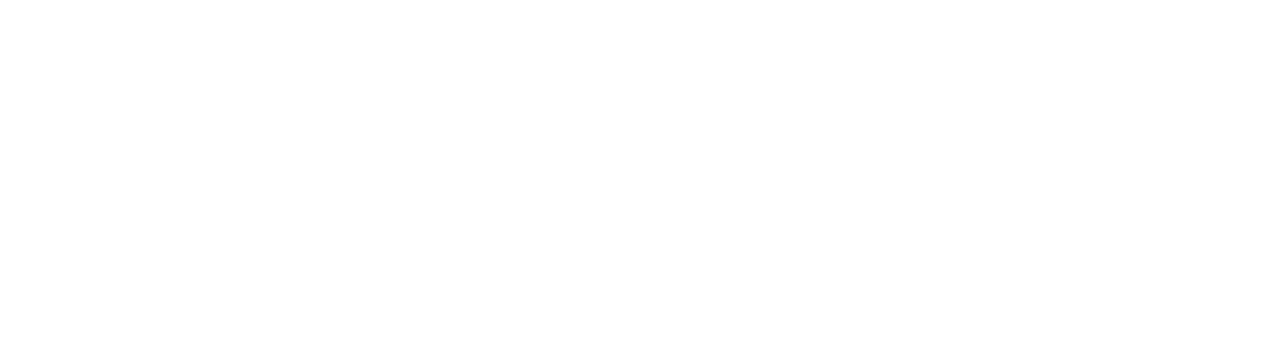
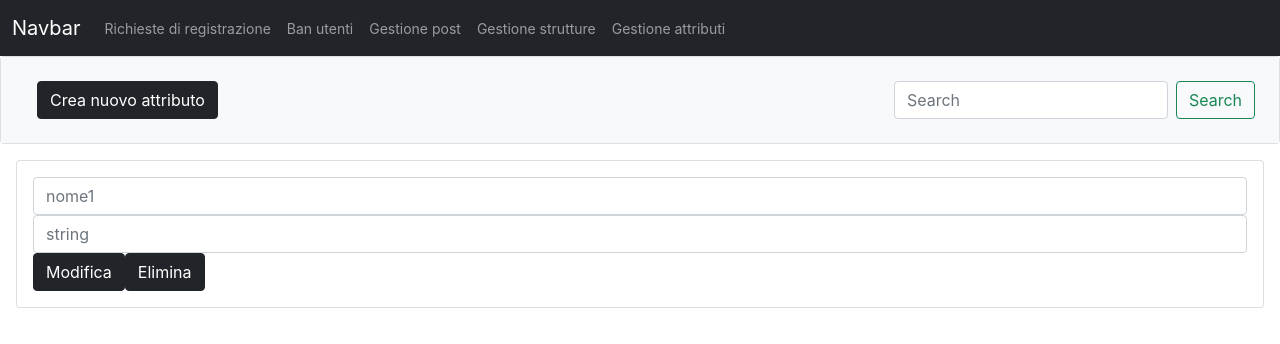
Before and after one commit to simonerusso97/myLinkedinFe, an Angular app: page /admin/manageAttribute in a window 1280 px wide. Before the commit this address led to /. Shown: the top 344 px of the page. Built offline with nearby package versions, Linux system fonts and the light colour scheme.

Commit message:
manage attribute

```diff
--- a/src/app/components/manage-attribute/manage-attribute.component.html
+++ b/src/app/components/manage-attribute/manage-attribute.component.html
@@ -1 +1,27 @@
-<p>manage-attribute works!</p>
+<header>
+  <app-navbar></app-navbar>
+</header>
+<div class="card">
+  <nav class="navbar navbar-light bg-light w-auto p-4">
+    <div class="container-fluid position-relative">
+      <button type="button" class="btn btn-dark" (click)="goTo()">Crea nuovo attributo</button>
+      <form class="d-flex position-absolute end-0">
+        <input class="form-control me-2" type="search" placeholder="Search" aria-label="Search">
+        <button class="btn btn-outline-success" type="submit">Search</button>
+      </form>
+    </div>
+  </nav>
+</div>
+
+<div *ngFor="let item of [{id:0, name:'nome1', type:'string', isModifing: false}];">
+  <div class="card m-3">
+    <div class="card-body" >
+      <input class="form-control" type="text" placeholder="{{item.name}}" [ngClass]="{'disabled': (!item.isModifing)}">
+      <input class="form-control" type="text" placeholder="{{item.type}}" [ngClass]="{'disabled': (!item.isModifing)}">
+      <button type="button" class="btn btn-dark" *ngIf="!item.isModifing">Modifica</button>
+      <button type="button" class="btn btn-dark" *ngIf="item.isModifing">Salva</button>
+      <button type="button" class="btn btn-dark">Elimina</button>
+
+    </div>
+  </div>
+</div>
--- a/src/app/components/manage-attribute/manage-attribute.component.ts
+++ b/src/app/components/manage-attribute/manage-attribute.component.ts
@@ -1,4 +1,5 @@
 import { Component, OnInit } from '@angular/core';
+import {Router} from '@angular/router';
 
 @Component({
   selector: 'app-manage-attribute',
@@ -7,9 +8,12 @@
 })
 export class ManageAttributeComponent implements OnInit {
 
-  constructor() { }
+  constructor(private route: Router) { }
 
   ngOnInit(): void {
   }
 
+  goTo(): void {
+    this.route.navigateByUrl('admin/createAttribute');
+  }
 }
--- a/src/app/components/navbar/navbar.component.html
+++ b/src/app/components/navbar/navbar.component.html
@@ -30,24 +30,24 @@
       <ul class="navbar-nav me-auto mb-2 mb-lg-0">
 
         <li class="nav-item">
-          <a class="nav-link active fw-bold" (click)="goTo('/admin/registrationRequest')"
+          <a  class="nav-link active fw-bold" (click)="goTo('/admin/registrationRequest')"
              [ngClass]="{'active fw-bold': (selected == '0')}">Richieste di registrazione</a>
         </li>
 
-        <li class="nav-item">
-          <a class="nav-link" [ngClass]="{'active fw-bold': (selected == '1')}" (click)="goTo('/admin/banUser')">Ban utenti</a>
+        <li  class="nav-item">
+          <a  class="nav-link" [ngClass]="{'active fw-bold': (selected == '1')}" (click)="goTo('/admin/banUser')">Ban utenti</a>
         </li>
 
         <li class="nav-item">
-          <a class="nav-link" href="#">Gestione post</a>
+          <a class="nav-link" [ngClass]="{'active fw-bold': (selected == '2')}">Gestione post</a>
         </li>
 
         <li class="nav-item">
-          <a class="nav-link" href="#">Gestione strutture</a>
+          <a class="nav-link" [ngClass]="{'active fw-bold': (selected == '3')}">Gestione strutture</a>
         </li>
 
         <li class="nav-item">
-          <a class="nav-link" href="#">Gestione attributi</a>
+          <a class="nav-link" [ngClass]="{'active fw-bold': (selected == '4')}" (click)="goTo('/admin/manageAttribute')"   >Gestione attributi</a>
         </li>
 
 
--- a/src/app/components/navbar/navbar.component.ts
+++ b/src/app/components/navbar/navbar.component.ts
@@ -26,6 +26,9 @@
     if (path === '/admin/banUser'){
       localStorage.setItem('selected', '1');
     }
+    if (path === '/admin/manageAttribute'){
+      localStorage.setItem('selected', '4');
+    }
     this.route.navigateByUrl(path);
 
   }
--- a/src/app/models/attribute.ts
+++ b/src/app/models/attribute.ts
@@ -4,5 +4,6 @@
   id: number;
   name: string;
   type: string;
-  structureList: Structure[];
+  structureList?: Structure[];
+  isModifing: boolean;
 }
```
Also changed, not shown: src/app/app-routing.module.ts (+10 -0 lines).
